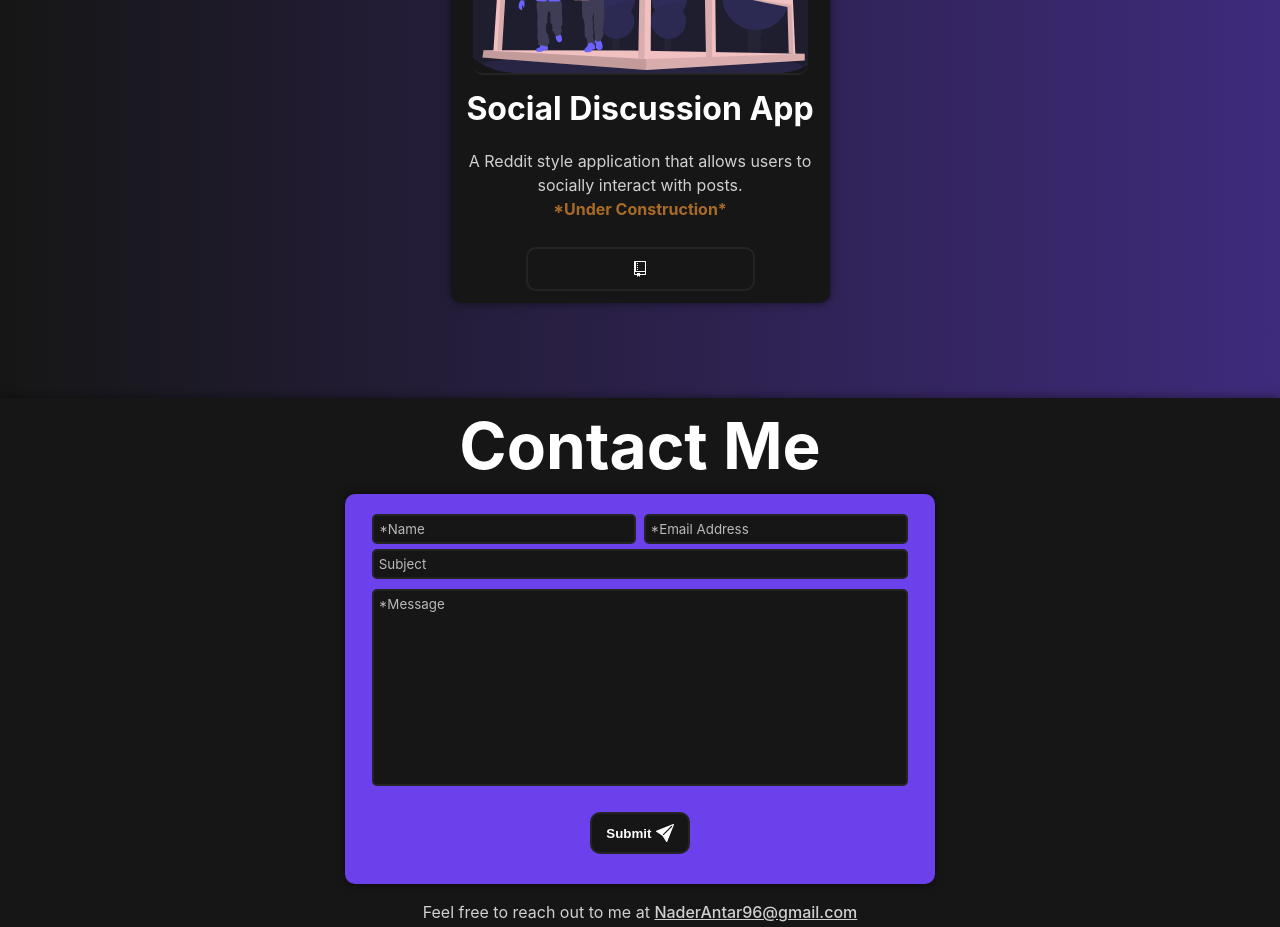
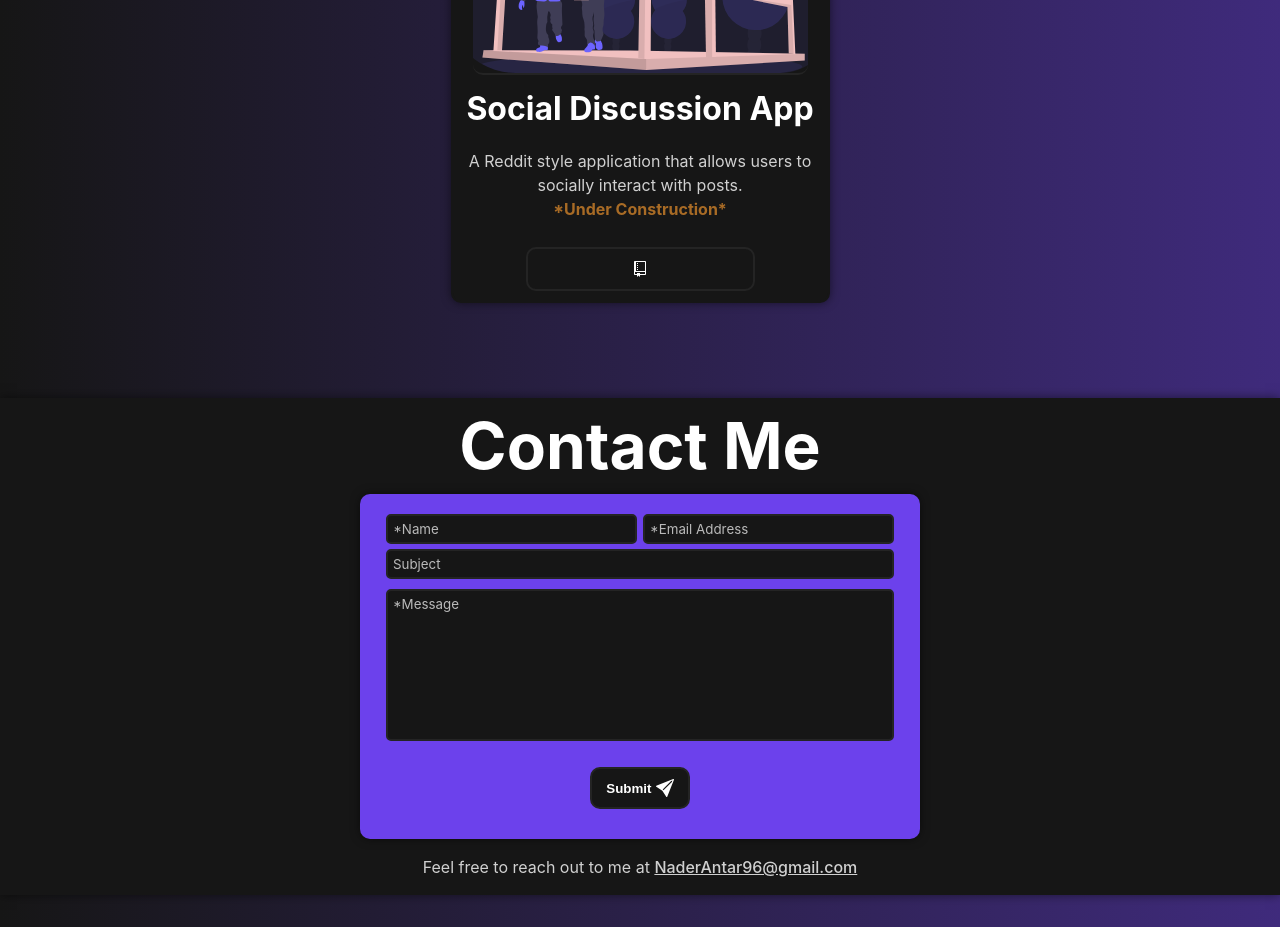
Before and after one commit to nadocodes/nader-antar, a React (Vite) app: page / in a window 1280 px wide. Shown: the part 2461-3388 px from the top of the page. Built offline with nearby package versions, Linux system fonts and the light colour scheme.

Commit message:
updated to match about section responsiveness

```diff
--- a/src/components/Contact/Contact.css
+++ b/src/components/Contact/Contact.css
@@ -10,8 +10,8 @@
     flex-direction: column;
     justify-content: space-between;
     align-items: center;
-    height: 350px;
-    width: 550px;
+    height: 305px;
+    width: 520px;
     margin: 0;
     padding: 20px;
     background-color: var(--contact-bg-color);
```
